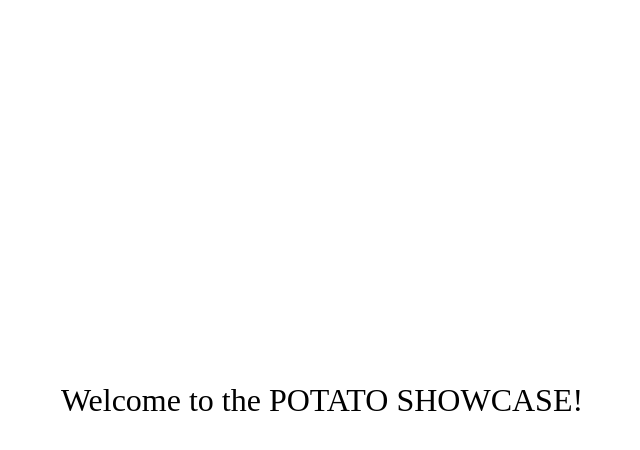
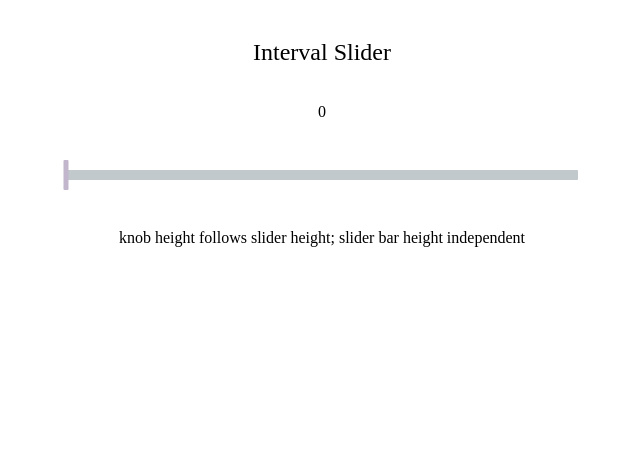
Before and after one commit to smellypotato/showcase, a React (Create React App) app: page /interval-slider in a window 1280 px wide. Shown: the top 450 px of the page, without its empty margins (318-958 px from the left). Built offline with nearby package versions, Linux system fonts and the light colour scheme.

Commit message:
interval slider

```diff
--- a/src/App.tsx
+++ b/src/App.tsx
@@ -2,6 +2,7 @@ import React from 'react';
 import { BrowserRouter, Route, Switch } from "react-router-dom";
 import { ColorPickerPage } from './components/colorPicker/colorPickerPage';
 import { Home } from './components/home/home';
+import { IntervalSliderPage } from './components/intervalSlider/intervalSliderPage';
 import { SliderPage } from './components/slider/sliderPage';
 
 export default class App extends React.Component<{}, {}> {
@@ -12,6 +13,7 @@ export default class App extends React.Component<{}, {}> {
                     <Switch>
                         <Route exact path="/color-picker"><ColorPickerPage /></Route>
                         <Route exact path="/slider"><SliderPage /></Route>
+                        <Route exact path="/interval-slider"><IntervalSliderPage /></Route>
                         <Route path="/"><Home /></Route>
                     </Switch>
                 </BrowserRouter>
--- /dev/null
+++ b/src/components/intervalSlider/intervalSlider.css
@@ -0,0 +1,23 @@
+.interval-slider {
+    display: flex;
+    align-items: center;
+    position: relative;
+    width: 100%;
+    height: 100%;
+}
+.interval-slider-bar {
+    width: 100%; /* always same as slider */
+    display: flex;
+    justify-content: flex-start; /* for positioning slider-fill */
+    overflow: hidden; /* for easy styling slider-fill */
+}
+.interval-slider-position {
+    width: 0;
+    height: 100%; /* for sizing slider-knob */
+    position: absolute;
+}
+.interval-slider-knob {
+    height: 100% !important; /* need to same as slider height*/
+    transform: translateX(-50%);
+}
+.interval-slider-fill { height: 100% }
--- /dev/null
+++ b/src/components/intervalSlider/intervalSlider.tsx
@@ -0,0 +1,43 @@
+import { useEffect, useRef, useState } from "react";
+import "./intervalSlider.css";
+
+export const IntervalSlider = (props: { intervals: number , sliderBarClass: string, sliderFillClass: string, sliderKnobClass: string, onChangePercentage: Function }) => {
+    let sliderRef = useRef<HTMLDivElement>(null);
+    let [sliderPos, setSliderPos] = useState(0);
+
+    useEffect(() => {
+        let closest = Math.round(sliderPos * props.intervals);
+        props.onChangePercentage(closest)
+    }, [sliderPos]);
+
+    let changeKnobPos = (pointerPos: [number, number]) => {
+        let rect = sliderRef.current!.getBoundingClientRect(); // get color picker global position
+        let x = pointerPos[0]; // get pointer global position
+        // check overflow
+        if (x < rect.left) x = rect.left;
+        else if (x > rect.right) x = rect.right;
+        let closest = Math.round((x - rect.left) / rect.width * props.intervals);
+        setSliderPos(closest / props.intervals);
+    }
+
+    let onDown = (pos: [number, number], changeKnobPos: Function) => {
+        changeKnobPos(pos);
+        let move = (e: PointerEvent) => changeKnobPos([e.clientX, e.clientY]);
+        let up = () => {
+            document.body.removeEventListener("pointermove", move);
+            document.body.removeEventListener("pointerup", up);
+        }
+        document.body.addEventListener("pointermove", move);
+        document.body.addEventListener("pointerup", up);
+    }
+
+    return (
+        <div ref={ sliderRef } className="interval-slider no_highlight"
+            onPointerDown={ (e: React.PointerEvent<HTMLDivElement>) => onDown([e.clientX, e.clientY], changeKnobPos) }>
+            <div className={ `interval-slider-bar ${props.sliderBarClass}` }><div className={ `interval-slider-fill ${props.sliderFillClass}` } style={ { width: `${sliderPos * 100}%` } } /></div>
+            <div className="interval-slider-position" style={ { left: `${sliderPos * 100}%` } }>
+                <div className={ `interval-slider-knob ${props.sliderKnobClass}` } />
+            </div>
+        </div>
+    )
+}
--- /dev/null
+++ b/src/components/intervalSlider/intervalSliderPage.css
@@ -0,0 +1,20 @@
+#interval-slider-page {
+    height: 100vh;
+    padding: 5vh 5vw;
+    display: flex;
+    flex-direction: column;
+    align-items: center;
+    row-gap: 40px;
+}
+#interval-slider-page-slider {
+    width: 40vw;
+    height: 30px;
+}
+.interval-slider-page-slider-bar {
+    border-radius: 1px;
+    height: 10px;
+}
+.interval-slider-page-slider-knob {
+    width: 5px;
+    border-radius: 1px;
+}
--- /dev/null
+++ b/src/components/intervalSlider/intervalSliderPage.tsx
@@ -0,0 +1,29 @@
+import React from "react";
+import { IntervalSlider } from "./intervalSlider";
+
+import "./intervalSliderPage.css";
+
+export class IntervalSliderPage extends React.Component<{}, { number: number }> {
+    state = {
+        number: 0
+    }
+
+    onChangeNumber(number: number) {
+        this.setState({ number: number });
+    }
+
+    render() {
+        return (
+            <div id="interval-slider-page">
+                <div className="f_24">Interval Slider</div>
+                <div className="f_16">{ this.state.number }</div>
+                <div id="interval-slider-page-slider">
+                    <IntervalSlider intervals={ 15 } sliderBarClass="interval-slider-page-slider-bar bg_grey_2" sliderFillClass="bg_sec_shade_2" sliderKnobClass="interval-slider-page-slider-knob bg_sec_tint" onChangePercentage={ this.onChangeNumber.bind(this) } />
+                </div>
+                <div>
+                    knob height follows slider height; slider bar height independent
+                </div>
+            </div>
+        )
+    }
+}
```
